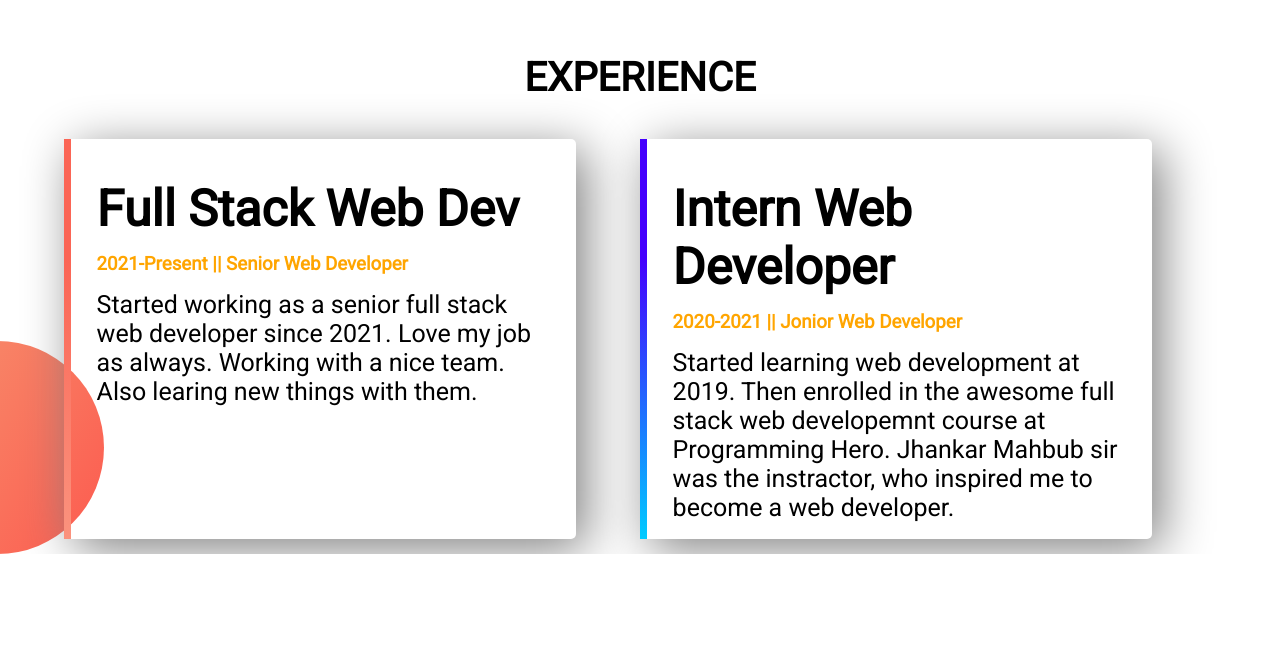
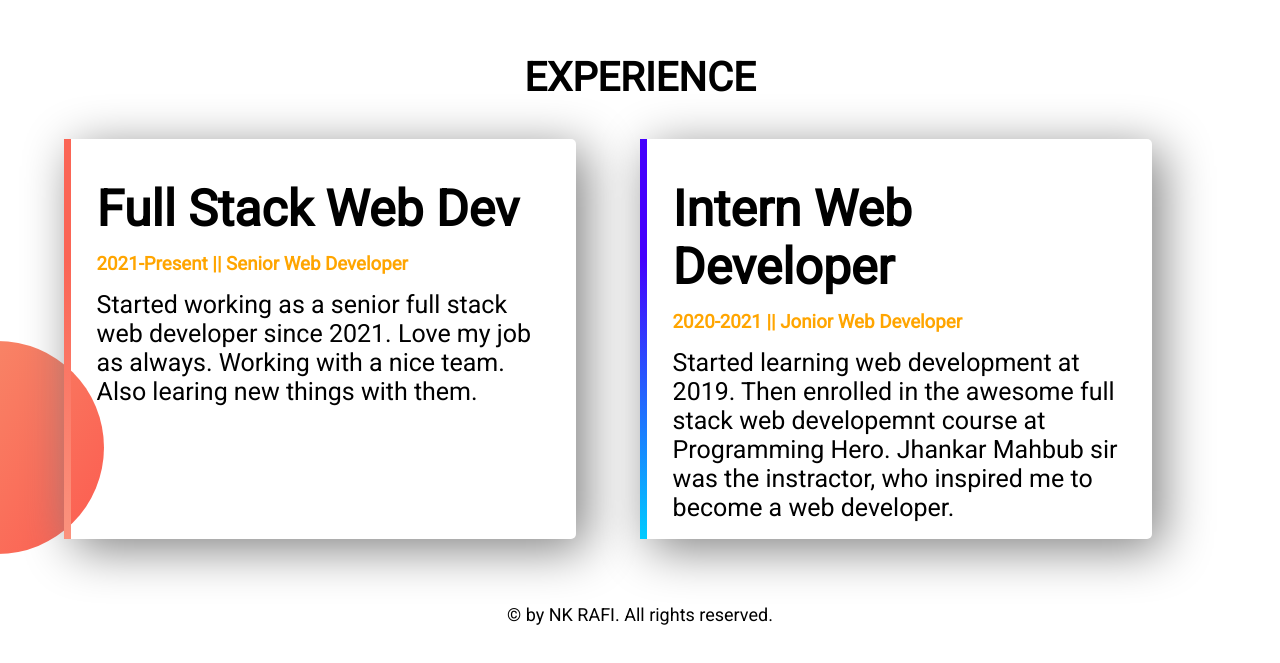
Before and after one commit to NkRaFI/web-portfolio-nkrafi, a plain HTML site: page index.html in a window 1280 px wide. Shown: the part 1346-2009 px from the top of the page. Before the commit the page ends 1900 px from the top, so only its background shows below. Drawn offline with Linux system fonts and the light colour scheme.

Commit message:
copyright added

```diff
--- a/index.html
+++ b/index.html
@@ -55,6 +55,9 @@
             <p>Started learning web development at 2019. Then enrolled in the awesome full stack web developemnt course at Programming Hero. Jhankar Mahbub sir was the instractor, who inspired me to become a web developer. </p>
         </div>
     </section>
+    <footer>
+        <p>&copy; by NK RAFI. All rights reserved.</p>
+    </footer>
 
 </body>
 
--- a/style.css
+++ b/style.css
@@ -87,6 +87,11 @@ img{
     border-image-slice: 1;
     border-radius: 5px;
 }
+footer p{
+    font-size: 18px;
+    text-align: center;
+    margin: 50px;
+}
 section{
     height: 500px;
 }
```
